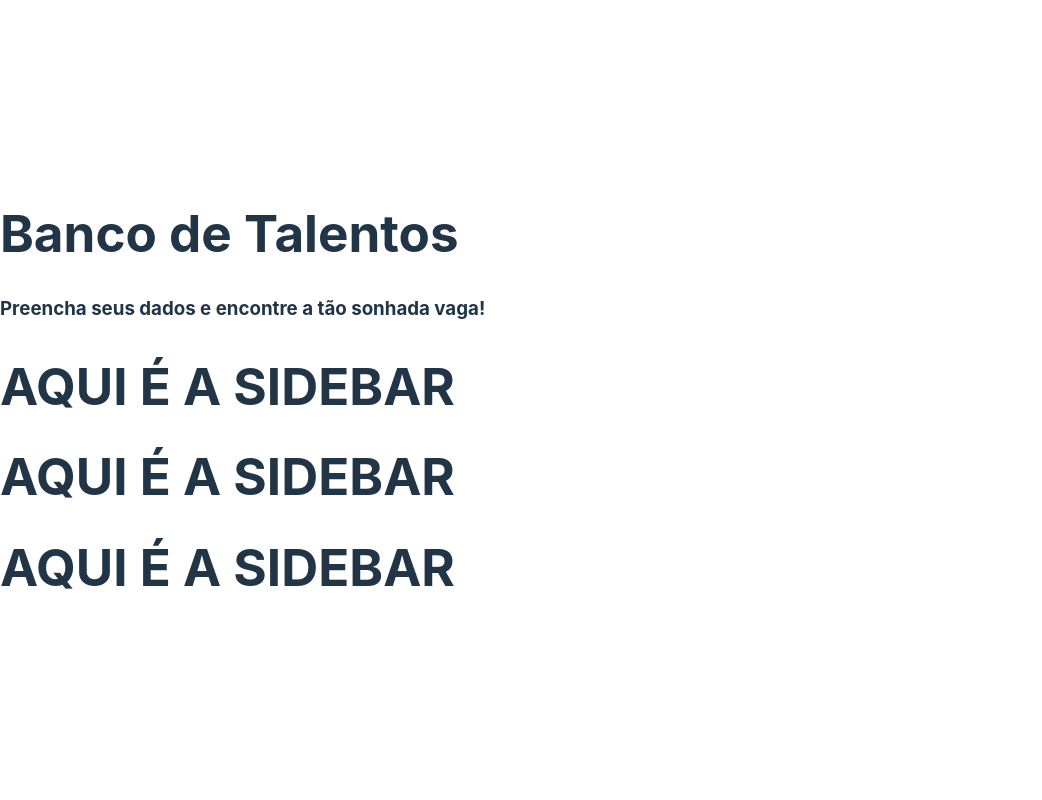
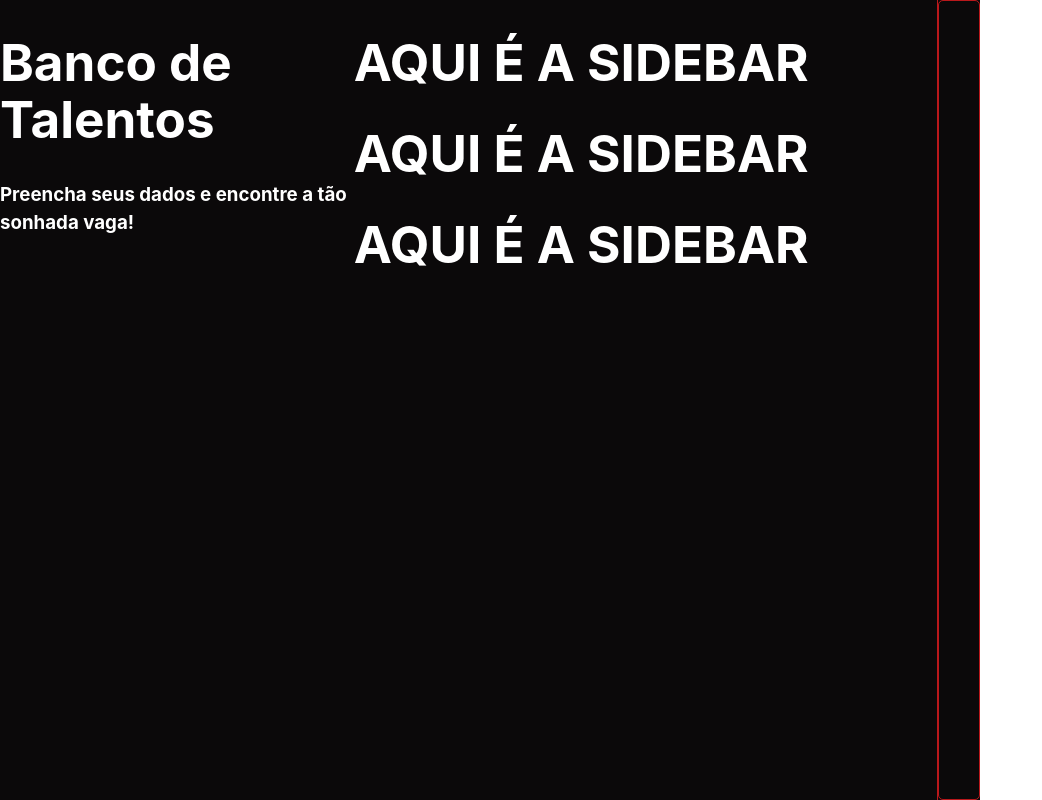
Before and after one commit to Tassio-Med/multiform, a React (Vite) app: page / in a window 1280 px wide. Shown: the whole page, without its empty margins (0-1042 px from the left). Built offline with nearby package versions, Linux system fonts and the light colour scheme.

Commit message:
feat: iniciada a estilização do Theme

```diff
--- a/src/components/Theme/index.tsx
+++ b/src/components/Theme/index.tsx
@@ -1,21 +1,24 @@
 import { Header } from "../Header"
 import { Sidebar } from "../Sidebar"
+import * as T from "./styles";
 
 
 export const Theme = () => {
   return(
-    <div>
-      <div>
-        <Header />
-      </div>
-      <div>
-        <Sidebar />
-        <Sidebar />
-        <Sidebar />
-      </div>
-      <div>
-        {/* Page  */}
-      </div>
-    </div>
+    <T.Container>
+      <T.Area>
+        <T.Steps>
+          <Header />
+          <T.Sidebar>
+            <Sidebar />
+            <Sidebar />
+            <Sidebar />
+          </T.Sidebar>
+          <T.Page>
+            {/* Page  */}
+          </T.Page>
+        </T.Steps>
+      </T.Area>
+    </T.Container>
   )
 }
--- /dev/null
+++ b/src/components/Theme/styles.ts
@@ -0,0 +1,33 @@
+import styled from 'styled-components';
+
+export const Container = styled.div`
+  background-color: #0b090a;
+  color: #ffffff;
+  min-height: 100vh;
+`;
+
+export const Area = styled.div`
+  margin: auto;
+  max-width: 980px;
+  min-height: 100vh;
+  display: flex;
+  flex-direction: column;
+`;
+
+export const Sidebar = styled.div`
+  border-right: 1px solid #ba181b;
+  width: 100vh;
+`;
+
+export const Steps = styled.div`
+    flex: 1;
+    display: flex;
+`;
+
+export const Page = styled.div`
+    border: 1px solid #ba181b;
+    border-radius: 5px;
+    flex: 1;
+    padding-left: 40px;
+    padding-top: 40px;
+`;
```
